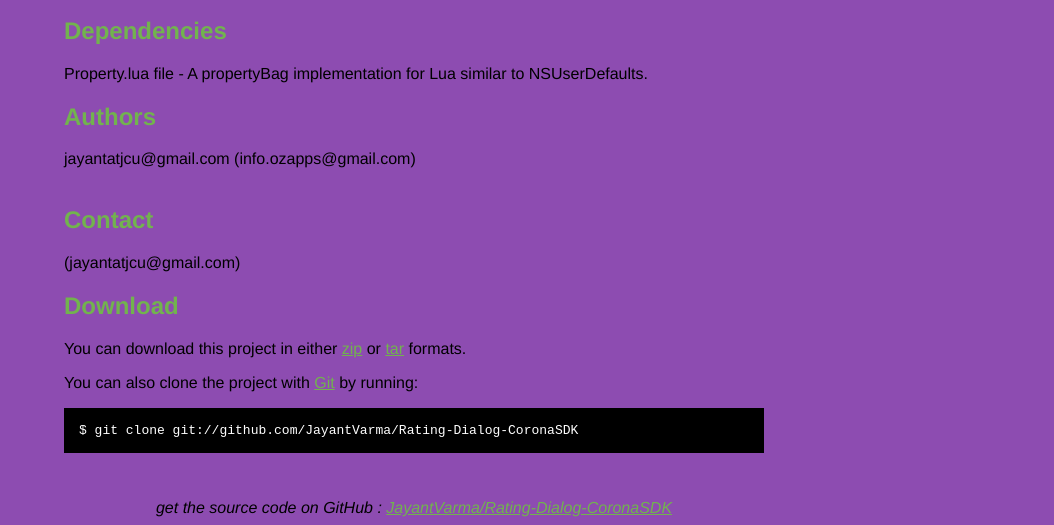
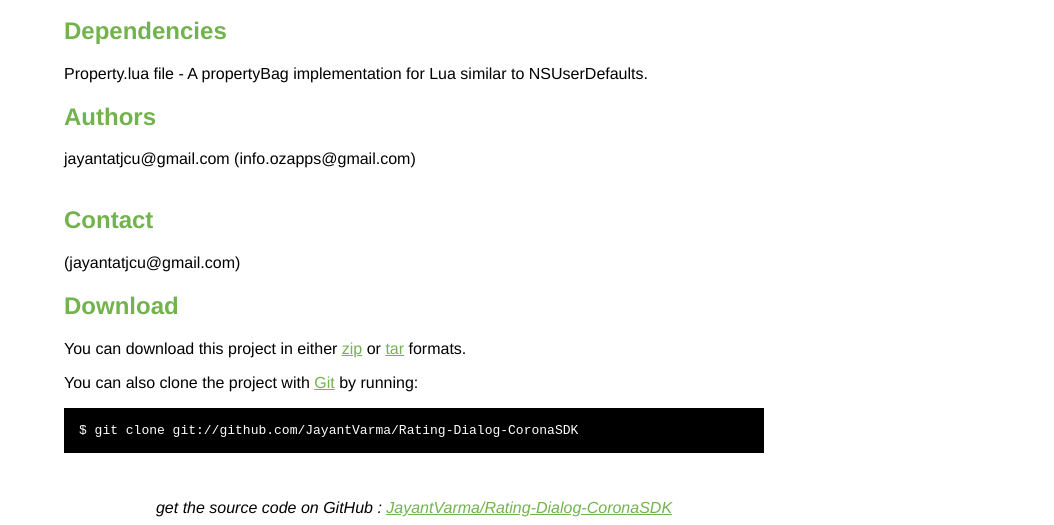
Before and after one commit to freeforce/Rating-Dialog-CoronaSDK, a plain HTML site: page index.html in a window 1280 px wide. Shown: the part 316-841 px from the top of the page, without its empty margins (226-1280 px from the left). Drawn offline with Linux system fonts and the light colour scheme.

Commit message:
Edited index.html via GitHub

```diff
--- a/index.html
+++ b/index.html
@@ -8,7 +8,7 @@
   <style type="text/css">
     body {
       margin-top: 1.0em;
-      background-color: #8d4cb1;
+      background-color: #ffffff; /*#8d4cb1;*/
       font-family: Helvetica, Arial, FreeSans, san-serif;
       color: #000000;
     }
```
